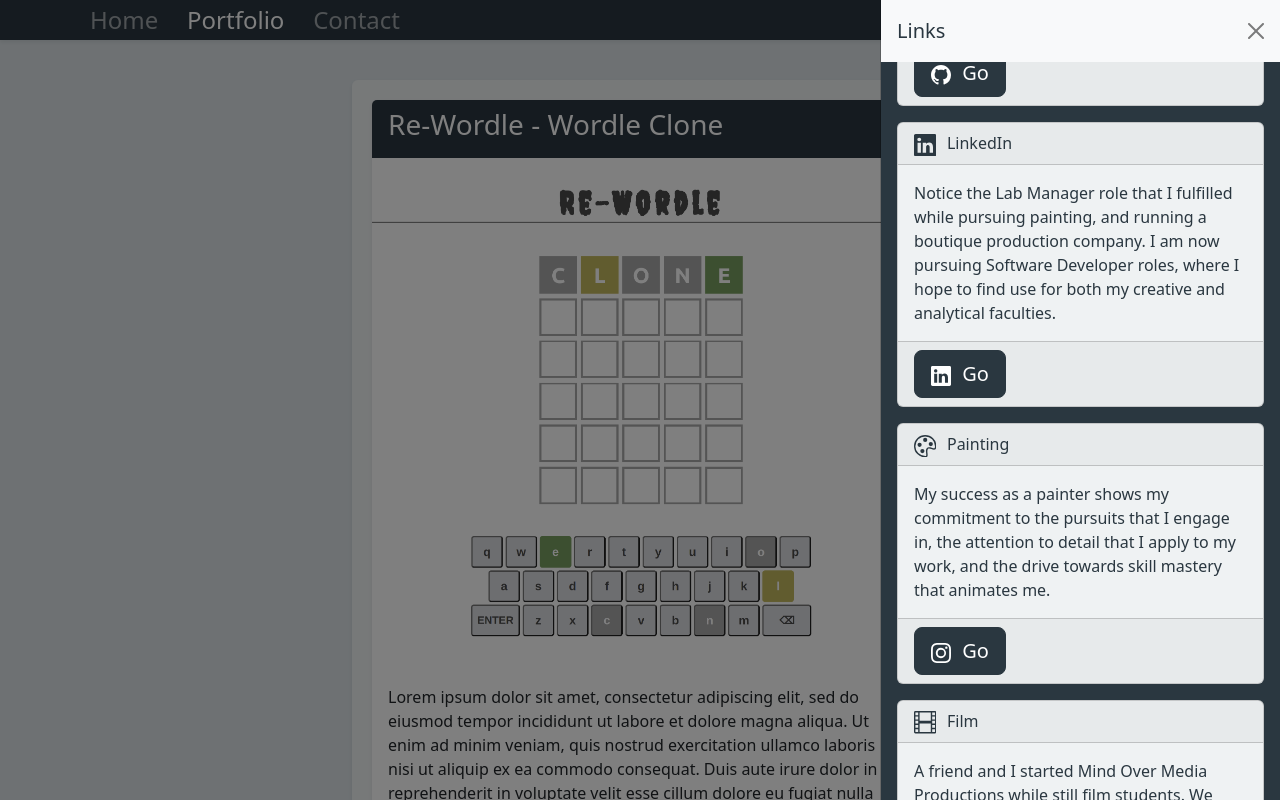
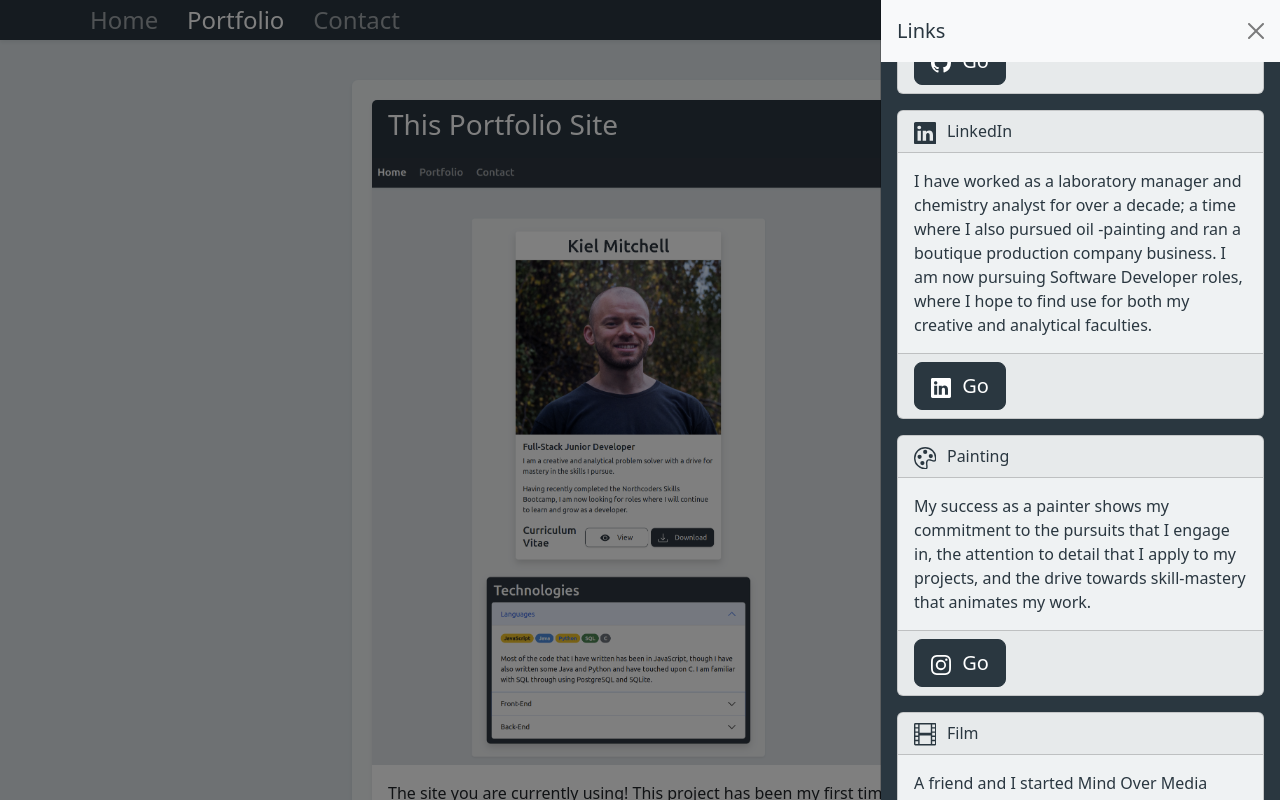
Before and after one commit to kmitch92/portfolio-website, a React (Create React App) app in the folder my-app/: page /portfolio in a window 1280 px wide. Both pictures are taken after a click on the button "LINKS". Shown: the top 800 px of the page. Built offline with nearby package versions, Linux system fonts and the light colour scheme.

Commit message:
adds text to all pages (there should be no remaining lorem)

```diff
--- a/my-app/src/Assets/projects.json
+++ b/my-app/src/Assets/projects.json
@@ -1,8 +1,16 @@
 {
   "Projects": [
     {
+      "Title": "This Portfolio Site",
+      "Description": "The site you are currently using! This project has been my first time using TypeScript and Bootstrap with React, and has required me me to learn some Sass to be able to customise Bootstrap's built in theme colours. Various libraries were used to view markdown documents in the DOM, and to animate page transitions.",
+      "Tags": "TypeScript React Sass Bootstrap",
+      "Images": ["portfolio.png"],
+      "Link": "null",
+      "GitHub": "https://github.com/kmitch92/portfolio-website"
+    },
+    {
       "Title": "Re-Wordle - Wordle Clone",
-      "Description": "Lorem ipsum dolor sit amet, consectetur adipiscing elit, sed do eiusmod tempor incididunt ut labore et dolore magna aliqua. Ut enim ad minim veniam, quis nostrud exercitation ullamco laboris nisi ut aliquip ex ea commodo consequat. Duis aute irure dolor in reprehenderit in voluptate velit esse cillum dolore eu fugiat nulla pariatur.",
+      "Description": "Re-Wordle was developed during the Northcoders bootcamp. It was one of my first React projects, and had innocuous beginnings as an educational exercise to build a single page web-app. After making some headway with the project I decided to continue with it in my own time, ultimately building it out to a more-or-less complete Wordle clone.",
       "Tags": "JavaScript React CSS",
       "Images": ["re-wordle-1.PNG"],
       "Link": "https://re-wordle-clone.netlify.app/",
@@ -10,35 +18,27 @@
     },
     {
       "Title": "wePark - Parking Social Network App",
-      "Description": "Lorem ipsum dolor sit amet, consectetur adipiscing elit, sed do eiusmod tempor incididunt ut labore et dolore magna aliqua. Ut enim ad minim veniam, quis nostrud exercitation ullamco laboris nisi ut aliquip ex ea commodo consequat. Duis aute irure dolor in reprehenderit in voluptate velit esse cillum dolore eu fugiat nulla pariatur.",
+      "Description": "wePark was a group capstone project that closed the intensive 13-week Northcoders bootcamp. We used React-Native and Expo to quickly get up and running with mobile development, using the Expo Google maps integration API to geo-tag parking spots, all the while interacting with a RESTful Node/Express back-end. Additionally, this was my first experience with the popular CSS framework, Tailwind.",
       "Tags": "JavaScript React-Native Tailwind PostgreSQL Node Express",
       "Images": ["We-Park.png"],
       "Link": "null",
       "GitHub": "https://github.com/jakewilliams33/wePark-fe"
     },
     {
-      "Title": "NC News - Front-End Mock News Site/Blog",
-      "Description": "Lorem ipsum dolor sit amet, consectetur adipiscing elit, sed do eiusmod tempor incididunt ut labore et dolore magna aliqua. Ut enim ad minim veniam, quis nostrud exercitation ullamco laboris nisi ut aliquip ex ea commodo consequat. Duis aute irure dolor in reprehenderit in voluptate velit esse cillum dolore eu fugiat nulla pariatur.",
-      "Tags": "JavaScript React CSS",
-      "Images": ["NC-1.png"],
-      "Link": "https://nc-news-fullstack-project.netlify.app/",
-      "GitHub": "https://github.com/kmitch92/Re-Wordle"
-    },
-    {
       "Title": "NC News - Back-End RESTful API",
-      "Description": "Lorem ipsum dolor sit amet, consectetur adipiscing elit, sed do eiusmod tempor incididunt ut labore et dolore magna aliqua. Ut enim ad minim veniam, quis nostrud exercitation ullamco laboris nisi ut aliquip ex ea commodo consequat. Duis aute irure dolor in reprehenderit in voluptate velit esse cillum dolore eu fugiat nulla pariatur.",
+      "Description": "This API was built during my tenure at the Northcoders bootcamp, using a Node/Express Back-end to communicate with a PostgreSQL database. Devlopment was under TDD principles, with Jest, Jest-sorted and Supertest used. Stock data was supplied by Northcoders.",
       "Tags": "Node Express Jest PostgreSQL",
       "Images": ["Backend-1.png"],
       "Link": "https://backend-news-project.herokuapp.com/api",
       "GitHub": "https://github.com/kmitch92/backend-news-project"
     },
     {
-      "Title": "Portfolio Site - The Site You Are Currently Using!",
-      "Description": "Lorem ipsum dolor sit amet, consectetur adipiscing elit, sed do eiusmod tempor incididunt ut labore et dolore magna aliqua. Ut enim ad minim veniam, quis nostrud exercitation ullamco laboris nisi ut aliquip ex ea commodo consequat. Duis aute irure dolor in reprehenderit in voluptate velit esse cillum dolore eu fugiat nulla pariatur.",
-      "Tags": "TypeScript React Bootstrap Sass",
-      "Images": ["portfolio.png"],
-      "Link": "null",
-      "GitHub": "https://github.com/kmitch92/portfolio-website"
+      "Title": "NC News - Front-End Mock News Site/Blog",
+      "Description": "The follow-up to the previous project, this front-end project consolidated my React.js learning during the Northcoders bootcamp. It uses React-router to serve different URLs to the user while remaining a one-page application, and CSS media queries to give responsive design that works for mobile and PC devices.",
+      "Tags": "JavaScript React CSS",
+      "Images": ["NC-1.png"],
+      "Link": "https://nc-news-fullstack-project.netlify.app/",
+      "GitHub": "https://github.com/kmitch92/Re-Wordle"
     }
   ]
 }
--- a/my-app/src/Components/Sidebar.tsx
+++ b/my-app/src/Components/Sidebar.tsx
@@ -108,10 +108,11 @@ export const Sidebar = (props: OffcanvasProps) => {
               LinkedIn
             </Card.Header>
             <Card.Body>
-              Notice the Lab Manager role that I fulfilled while pursuing
-              painting, and running a boutique production company. I am now
-              pursuing Software Developer roles, where I hope to find use for
-              both my creative and analytical faculties.
+              I have worked as a laboratory manager and chemistry analyst for
+              over a decade; a time where I also pursued oil -painting and ran a
+              boutique production company business. I am now pursuing Software
+              Developer roles, where I hope to find use for both my creative and
+              analytical faculties.
             </Card.Body>
             <Card.Footer>
               {' '}
@@ -141,8 +142,8 @@ export const Sidebar = (props: OffcanvasProps) => {
             </Card.Header>
             <Card.Body>
               My success as a painter shows my commitment to the pursuits that I
-              engage in, the attention to detail that I apply to my work, and
-              the drive towards skill mastery that animates me.{' '}
+              engage in, the attention to detail that I apply to my projects,
+              and the drive towards skill-mastery that animates my work.{' '}
             </Card.Body>
             <Card.Footer>
               {' '}
@@ -171,10 +172,10 @@ export const Sidebar = (props: OffcanvasProps) => {
               Film
             </Card.Header>
             <Card.Body>
-              A friend and I started Mind Over Media Productions while still
-              film students. We were able to work on a number of projects to a
-              high standard and learn about running a small business.
-              Ultimately, opportunities lay elsewhere for both of us, but this
+              A friend and I started Mind Over Media Productions as film
+              students. We were able to work on a number of projects to a high
+              standard and learn the ropes of running a small business.
+              Ultimately, opportunities lay elsewhere for us both, but this
               remains an invaluable experience.
             </Card.Body>
             <Card.Footer>
--- a/my-app/src/Pages/Contact.tsx
+++ b/my-app/src/Pages/Contact.tsx
@@ -78,10 +78,10 @@ export const Contact = () => {
           </Card.Header>
           <Card.Text style={{ padding: '1%' }}>
             <h5>
-              Lorem ipsum dolor sit amet, consectetur adipiscing elit, sed do
-              eiusmod tempor incididunt ut labore et dolore magna aliqua. Ut
-              enim ad minim veniam, quis nostrud exercitation ullamco laboris
-              nisi ut aliquip ex ea commodo consequat.
+              Thank you for taking the time to look at my work. If you have any
+              questions, would like to contact me with an employment
+              opportunity, or just fancy a chat, please use one of the contact
+              options below to reach me. Thanks!
             </h5>
           </Card.Text>
           <Card
--- a/my-app/src/Pages/Portfolio.tsx
+++ b/my-app/src/Pages/Portfolio.tsx
@@ -51,7 +51,6 @@ export const Portfolio = () => {
                     <Card.Text>{project.Description}</Card.Text>
                   </Card.Body>
                   <Card.Body>
-                    {' '}
                     {project.Tags.split(' ').map((tag) => (
                       <span style={{ marginRight: '0.4rem' }}>
                         <TechPill tech={tag} />
```
